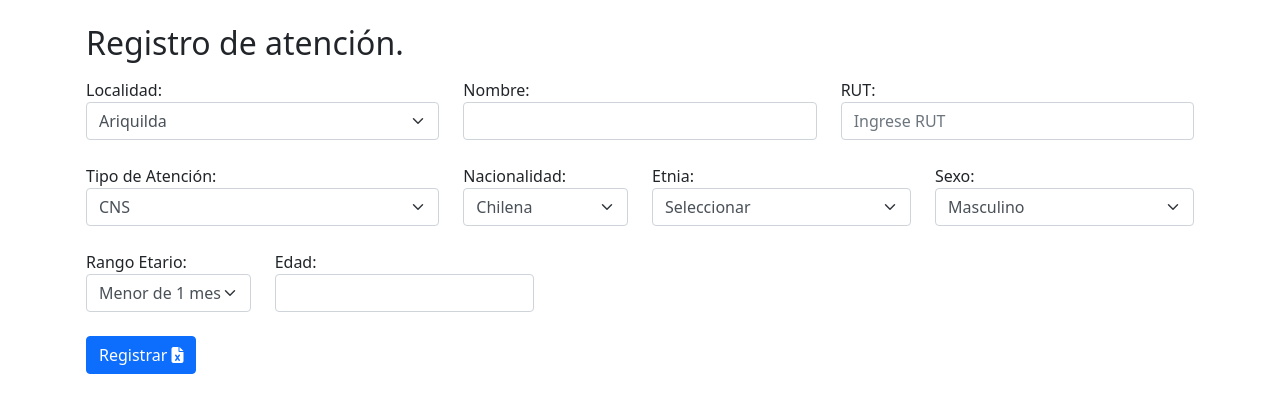
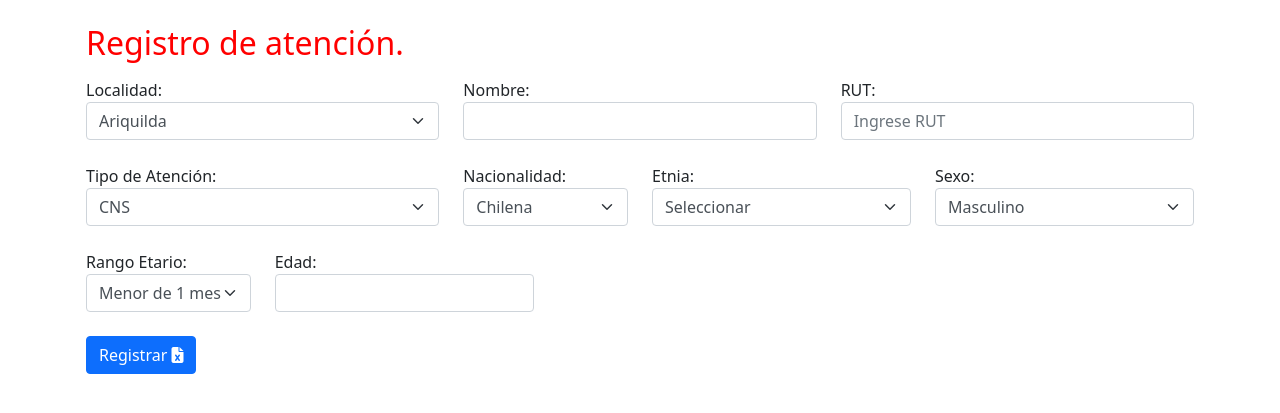
Before and after one commit to brayanberna/proyecto_vicky, a Django app: page / in a window 1280 px wide. Shown: the part 56-469 px from the top of the page. Run offline with Django 3.2, Linux system fonts and the light colour scheme; some libraries are stand-ins or nearby versions.

Commit message:
arreglando error 8

```diff
--- /dev/null
+++ b/export_calculos/static/css/styles1.css
@@ -0,0 +1,3 @@
+.rojo{
+  color: brown;
+}
--- a/export_excel/templates/base.html
+++ b/export_excel/templates/base.html
@@ -7,7 +7,7 @@
     <meta name="viewport" content="width=device-width, initial-scale=1">
     <!-- Bootstrap CSS -->
     <link rel="stylesheet" href="https://stackpath.bootstrapcdn.com/bootstrap/5.0.0-alpha1/css/bootstrap.min.css" integrity="sha384-r4NyP46KrjDleawBgD5tp8Y7UzmLA05oM1iAEQ17CSuDqnUK2+k9luXQOfXJCJ4I" crossorigin="anonymous">
-    <link rel="stylesheet" href="{% static 'css/style.css' %}">
+    <link rel="stylesheet" href="{% static 'css/styles.css' %}">
     <title>Document</title>
   </head>
   <body>
--- a/export_excel/templates/index.html
+++ b/export_excel/templates/index.html
@@ -2,7 +2,7 @@
 
 {% block content %}
   <div class="col pb-5">
-    <h2>Registro de atención.</h2>
+    <h2 class="rojo">Registro de atención.</h2>
     <form action="" method="post" class="row pt-2 g-4">
       {% csrf_token %}
       <div class="col-sm-12 col-md-4 col-lg-4">
```
